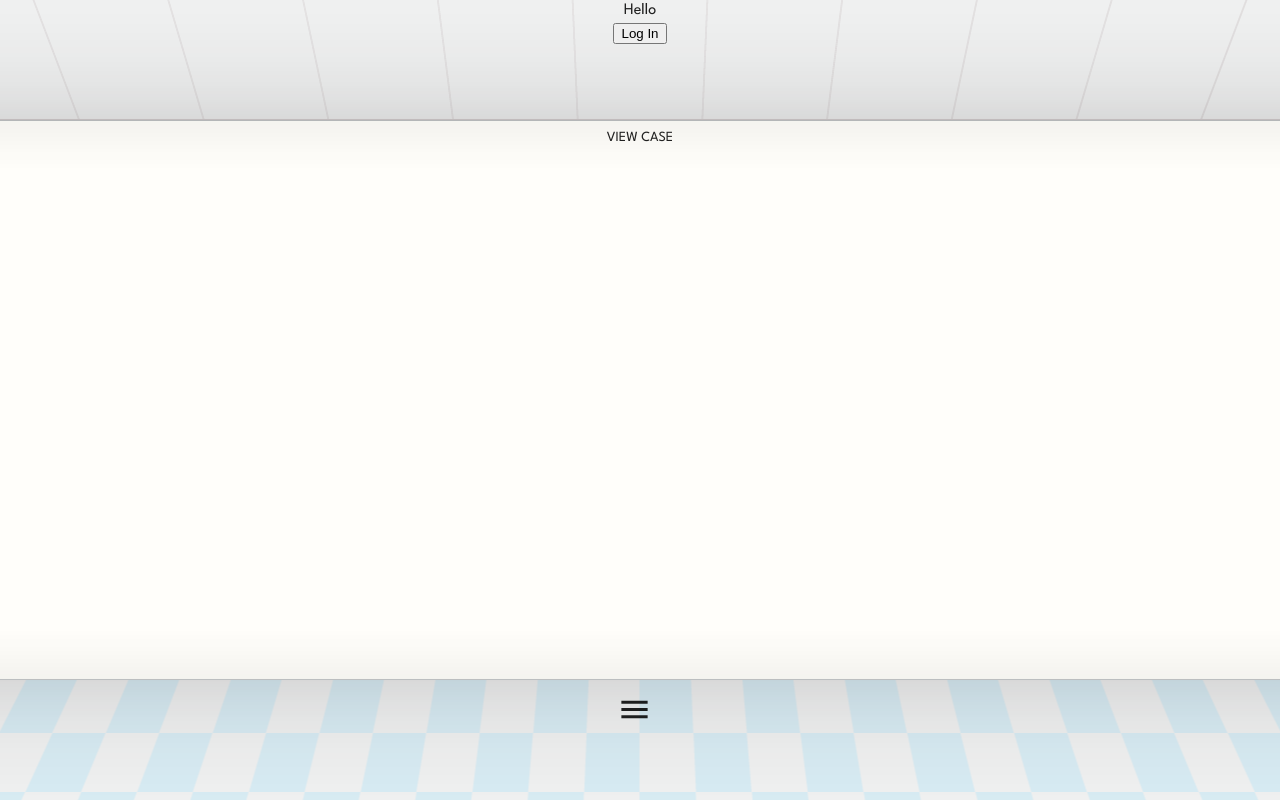
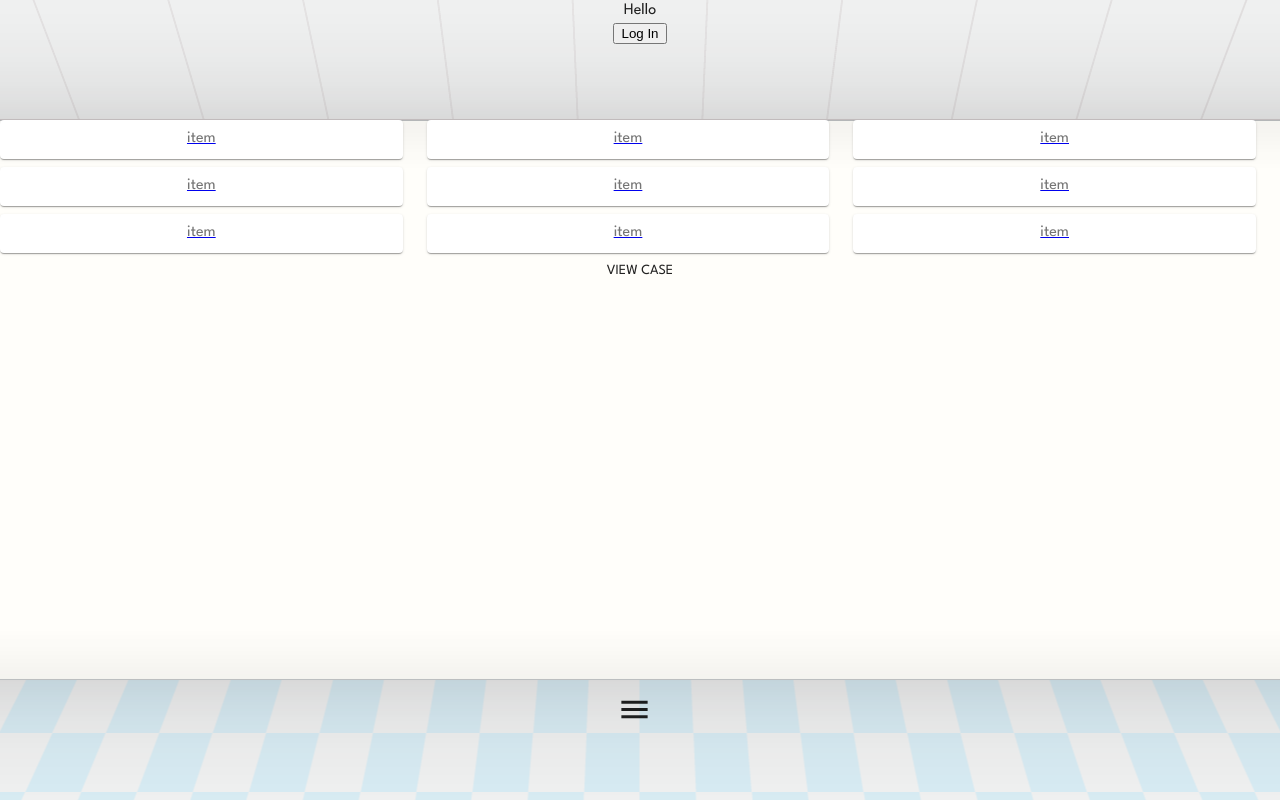
Before and after one commit to TeamUndeclared/HallOfChampionsUI, a React (Create React App) app: page / in a window 1280 px wide. Built offline with nearby package versions, Linux system fonts and the light colour scheme.

Commit message:
Adding bug fixes before presentation.

```diff
--- a/src/Components/Case/Case.js
+++ b/src/Components/Case/Case.js
@@ -6,24 +6,23 @@ import { makeStyles, Paper, Card, CardMedia, CardContent, Button, Grid } from '@
 import "../../Assets/scss/main.scss";
 import './Case.scss';
 
-function Main(props) {
-  const [response,setResponse] = useState({})
-  const [userQuery, setUserQuery] = useState(useQuery())
-
+function Case(props) {
   let qpType, qpQuery = '';
+  const [response, setResponse] = useState({});
+  const [userQuery, setUserQuery] = useState(useQuery());
 
   function useQuery() {
     let location = useLocation();
     const urlparams = new URLSearchParams(location.search);
     qpType = urlparams.get('type');
     qpQuery = urlparams.get('query');
-    return urlparams
+    return urlparams;
   }
 
   const getProjects =  async(qpType, qpQuery) => {
     console.log(qpType, qpQuery)
     //requestOptions.body = await payload;
-    return axios.get(`https://hall-of-fame-uf-dev.herokuapp.com/api/v2/search/${qpType}?search=${qpQuery}`)
+    return axios.get(`https://hall-of-fame-uf-dev.herokuapp.com/api/v1/search/${qpType}?search=${qpQuery}`)
       .then(response => {
           setResponse(response.data)
     })
@@ -102,6 +101,4 @@ function Main(props) {
   );
 }
 
-
-
-export default Main ;
+export default Case;
--- a/src/Components/Form/Form.js
+++ b/src/Components/Form/Form.js
@@ -97,7 +97,7 @@ function Form(props) {
     const saveProject =  async() => {
 
       const data = await axios({
-        url: 'https://hall-of-fame-uf-dev.herokuapp.com/api/v2/projects/',
+        url: 'https://hall-of-fame-uf-dev.herokuapp.com/api/v1/projects/',
         method: 'POST',
         header: {
           'Content-Type': 'application/json',
--- a/src/Components/Main/Main.js
+++ b/src/Components/Main/Main.js
@@ -4,6 +4,8 @@ import axios from 'axios';
 
 import { Button } from '@material-ui/core';
 import Case from '../Case/Case';
+
+import PseudoCase from '../PseudoCase/PseudoCase';
 
 import "../../Assets/scss/main.scss";
 import './Main.scss';
@@ -21,6 +23,9 @@ function Main(props, { match, location }) {
 
 
       <Link to={`/case?type=${qpType}&query=${qpQuery}`}>
+        <PseudoCase
+          myNameIs = 'bob'
+        />
         <Button href={`/case?type=${qpType}&query=${qpQuery}`}>View Case</Button>
       </Link>
 
--- /dev/null
+++ b/src/Components/PseudoCase/PseudoCase.js
@@ -0,0 +1,51 @@
+import React from 'react';
+import { makeStyles } from '@material-ui/core/styles';
+import Paper from '@material-ui/core/Paper';
+import Grid from '@material-ui/core/Grid';
+
+const useStyles = makeStyles((theme) => ({
+  root: {
+    flexGrow: 1,
+  },
+  paper: {
+    padding: theme.spacing(1),
+    textAlign: 'center',
+    color: theme.palette.text.secondary,
+  },
+}));
+
+export default function NestedGrid() {
+  const classes = useStyles();
+
+  function FormRow() {
+    return (
+      <React.Fragment>
+        <Grid item xs={4}>
+          <Paper className={classes.paper}>item</Paper>
+        </Grid>
+        <Grid item xs={4}>
+          <Paper className={classes.paper}>item</Paper>
+        </Grid>
+        <Grid item xs={4}>
+          <Paper className={classes.paper}>item</Paper>
+        </Grid>
+      </React.Fragment>
+    );
+  }
+
+  return (
+    <div className={classes.root}>
+      <Grid container spacing={1}>
+        <Grid container item xs={12} spacing={3}>
+          <FormRow />
+        </Grid>
+        <Grid container item xs={12} spacing={3}>
+          <FormRow />
+        </Grid>
+        <Grid container item xs={12} spacing={3}>
+          <FormRow />
+        </Grid>
+      </Grid>
+    </div>
+  );
+}
--- /dev/null
+++ b/src/Components/PseudoCase/PseudoCase.scss
@@ -0,0 +1,48 @@
+#caseView {
+
+  // display: grid;
+  // grid-template-columns: auto auto auto auto auto auto auto auto;
+  // grid-template-rows: auto;
+
+  &.Case {
+    margin: 5vh auto;
+    // height: 60vh;
+    width: 75vw;
+    max-height: 60vh;
+    // max-width: 960px;
+    overflow-x: scroll;
+    overflow-y: hidden;
+    text-align: left;
+    padding: 1em;
+  }
+
+  .GridView{
+    // height: 60vh;
+    max-height: 60vh;
+
+  }
+
+  .GridPaper{
+    border-radius: 15px;
+  }
+
+  .individualGridView{
+    max-width: 20vw;
+  }
+}
+
+.IndividualProject {
+
+  border: 1px solid black;
+  background-color: #5e5e5e;
+
+  border-radius: 15px;
+  width: 18vw;
+  max-width: 18vw;
+  height: 25vh;
+
+  // margin: 1vh auto;
+  // grid-template-columns: auto;
+  // grid-template-rows: auto;
+
+}
```
